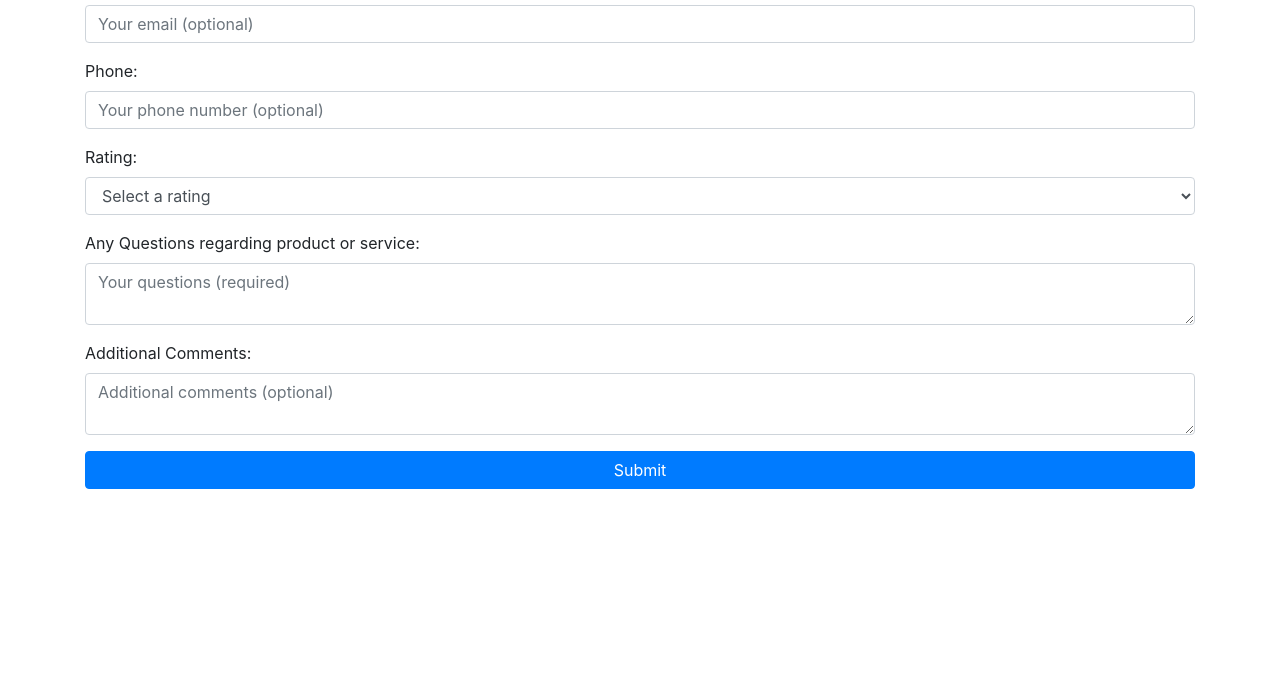
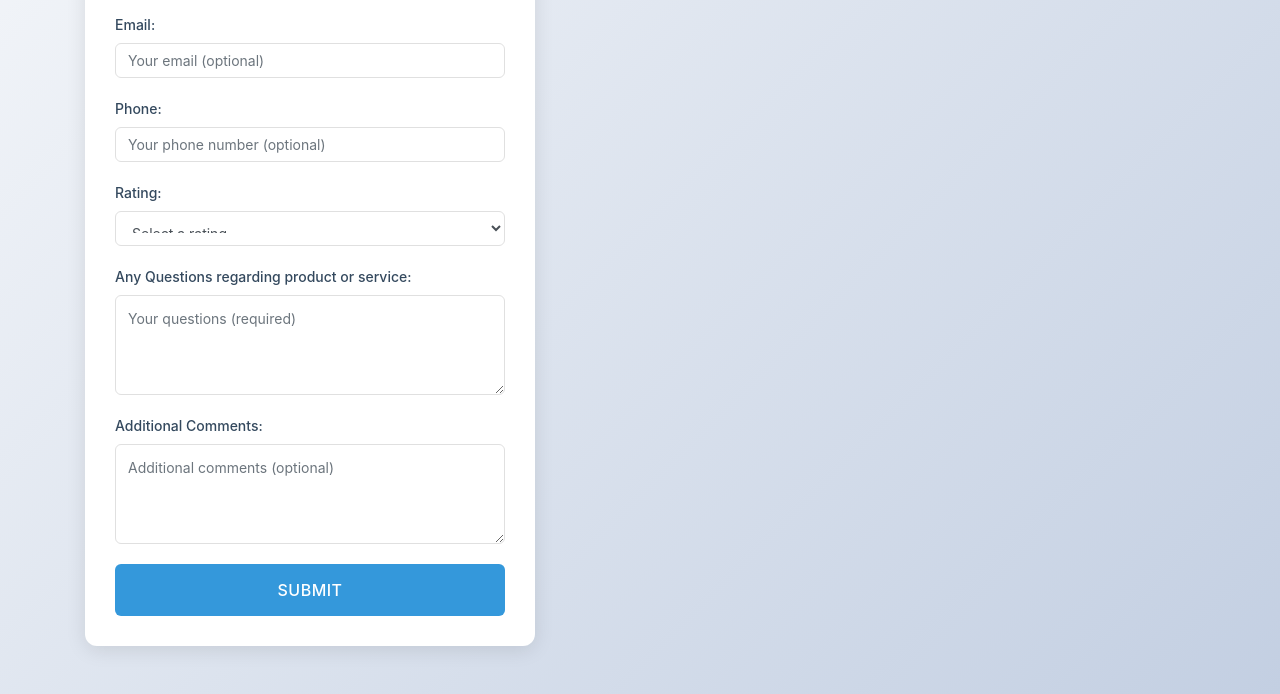
Before and after one commit to poojitha-devarakonda/fewd-feedback, a plain HTML site: page index.html in a window 1280 px wide. Shown: the part 207-901 px from the top of the page. Before the commit the page ends 800 px from the top, so only its background shows below. Drawn offline with nearby package versions, Linux system fonts and the light colour scheme.

Commit message:
third commit

```diff
--- a/index.html
+++ b/index.html
@@ -5,7 +5,7 @@
     <meta name="viewport" content="width=device-width, initial-scale=1.0">
     <title>Feedback Form</title>
     <link href="https://fonts.googleapis.com/css2?family=Poppins:wght@400;500;600&display=swap" rel="stylesheet">
-    <link rel="stylesheet" href="Feedback&Portfolio.css">
+    <link rel="stylesheet" href="Css.css">
     <link rel="stylesheet" href="https://stackpath.bootstrapcdn.com/bootstrap/4.5.2/css/bootstrap.min.css">
 </head>
 <body>
```
Also changed, not shown: Css.css (renamed from Feedback&Portifolio.css).
